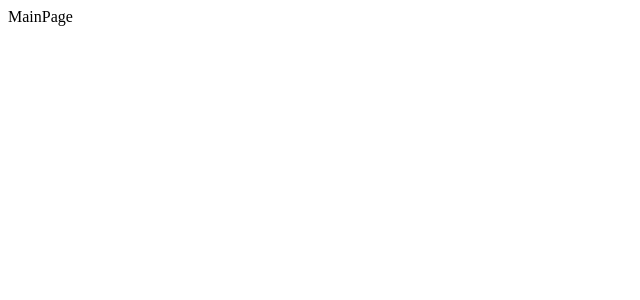
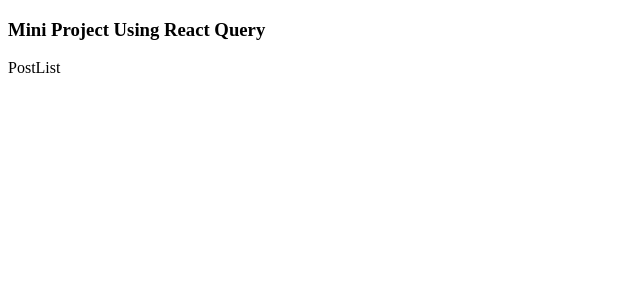
Before and after one commit to muazimmaqbool/Reactjs-with-Me, a React (Create React App) app: page / in a window 1280 px wide. Shown: the top 300 px of the page, without its empty margins (0-640 px from the left). Built offline with nearby package versions, Linux system fonts and the light colour scheme.

Commit message:
post list compnent added

```diff
--- /dev/null
+++ b/src/TanstackReactQuery/Mini_Project/Component/PostList.jsx
@@ -0,0 +1,9 @@
+import React from 'react'
+
+const PostList = () => {
+  return (
+    <div>PostList</div>
+  )
+}
+
+export default PostList
--- a/src/TanstackReactQuery/Mini_Project/MainPage.jsx
+++ b/src/TanstackReactQuery/Mini_Project/MainPage.jsx
@@ -1,4 +1,5 @@
 import React from 'react'
+import PostList from './Component/PostList'
 
 /*
 ->We are going to need some APIs for this project for that we will download a package called "json server" (npm i json-server)
@@ -15,10 +16,14 @@ import React from 'react'
 
   - and this json server not only the GET request it also provides us the POST, PUT , PATCH AND DELETE REQUESTS AS WELL
 
+->Now post List component is added which will contain posts
 */
 const MainPage = () => {
   return (
-    <div>MainPage</div>
+    <div>
+      <h3>Mini Project Using React Query</h3>
+      <PostList/>
+    </div>
   )
 }
 
```
